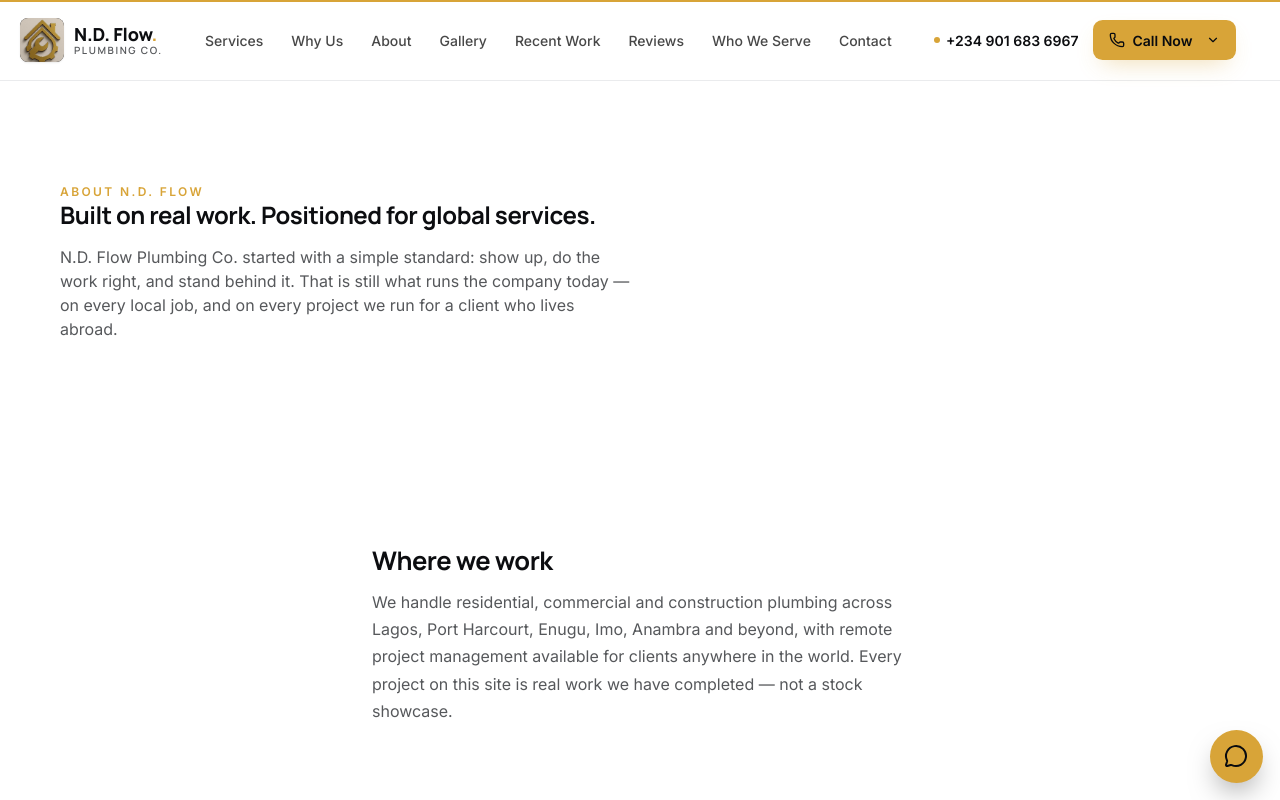
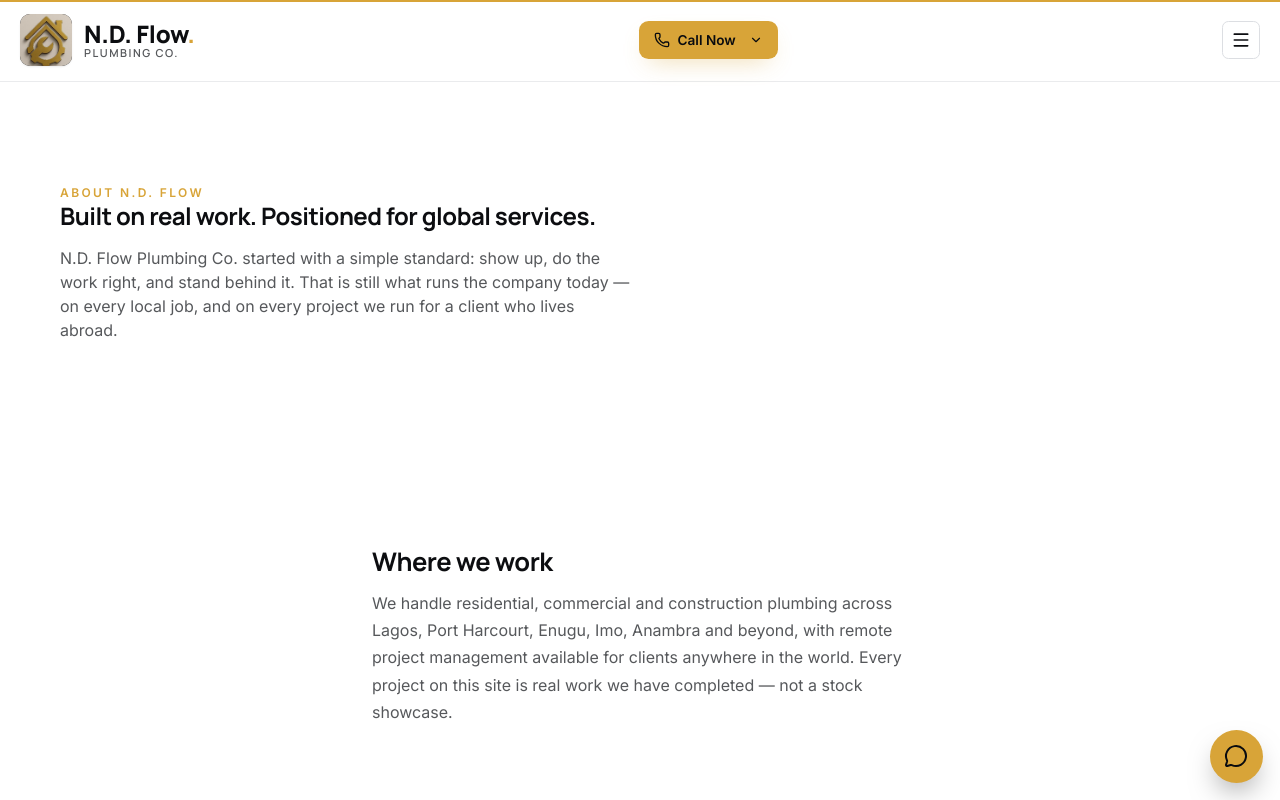
Before and after one commit to wisdombuilder28/Texas-plumber, a website: page about.html in a window 1280 px wide. Shown: the top 800 px of the page. Drawn offline with nearby package versions, Linux system fonts and the light colour scheme.

Commit message:
update styles.css

```diff
--- a/styles.css
+++ b/styles.css
@@ -73,18 +73,13 @@ h1,h2,h3,h4,h5{font-family:var(--font-display);letter-spacing:-0.02em;line-heigh
 .brand-sub{font-size:10px;font-weight:600;letter-spacing:.18em;color:var(--muted-foreground);text-transform:uppercase;}
 .brand-dot{color:var(--accent);}
 
-/* Top-header wordmark: sized up for a bold, unmissable N.D. Flow logo — most prominent on the homepage since it's the same header everywhere */
+/* Top-header wordmark: sized up for a bold, unmissable N.D. Flow logo — most
+   prominent on the homepage since it's the same header everywhere. Stays this
+   size at every width now — see the 1440px note below for why that's safe. */
 .site-header .brand{gap:.75rem;}
 .site-header .brand-mark{width:3.25rem;height:3.25rem;border-radius:.625rem;}
 .site-header .brand-name{font-size:1.5rem;letter-spacing:-0.01em;}
 .site-header .brand-sub{font-size:11px;letter-spacing:.14em;}
-@media(min-width:1024px) and (max-width:1359.98px){
-  /* Full nav + phone number share this row here, so keep the mark closer to original to protect that space */
-  .site-header .brand{gap:.625rem;}
-  .site-header .brand-mark{width:2.75rem;height:2.75rem;border-radius:.5rem;}
-  .site-header .brand-name{font-size:1.125rem;}
-  .site-header .brand-sub{font-size:10px;letter-spacing:.16em;}
-}
 .nav-desktop{display:none;flex:1;justify-content:center;gap:.25rem;align-items:center;}
 .nav-desktop a{white-space:nowrap;padding:.5rem .75rem;border-radius:.375rem;font-size:.875rem;font-weight:500;color:rgba(0,0,0,.72);text-decoration:none;transition:color .15s ease,background .15s ease;}
 .nav-desktop a:hover{background:var(--secondary);color:var(--primary);}
@@ -116,12 +111,23 @@ h1,h2,h3,h4,h5{font-family:var(--font-display);letter-spacing:-0.02em;line-heigh
 @media(min-width:768px){
   .header-cta-compact{display:inline-flex;}
 }
-@media(min-width:1024px){
+@media(min-width:1440px){
+  /* The 8-link nav never wraps or shrinks, so this only switches on once
+     measured, verified room exists for logo + full nav + phone + Call Now
+     together with margin to spare — anything narrower keeps the mobile-style
+     header (logo + hamburger + compact call button), which already has
+     plenty of room at every width below this. */
   .nav-desktop{display:flex;}
   .header-cta{display:flex;}
   .header-cta-compact{display:none;}
   .menu-toggle{display:none;}
   .mobile-nav,.mobile-nav.open{display:none;max-height:none;opacity:1;}
+  /* The install-app button can also appear here (Chrome decides this, not
+     us) and was the one case that could still overflow even at this width.
+     Desktop Chrome already shows its own install icon in the address bar,
+     and the mobile menu keeps its own copy of this button, so it isn't
+     needed in this already-tight row. */
+  .header-cta .btn-install{display:none;}
 }
 
 /* Hero */
```
